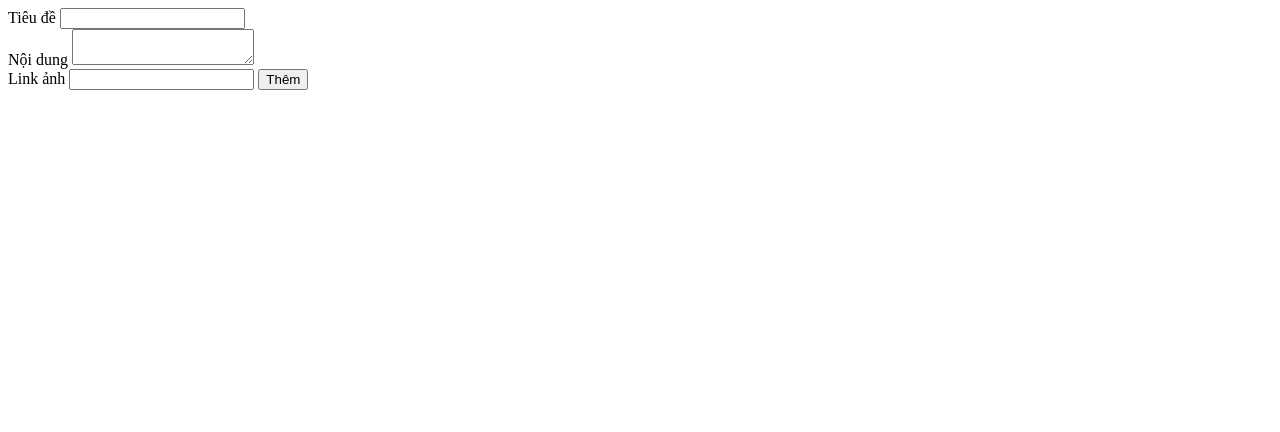
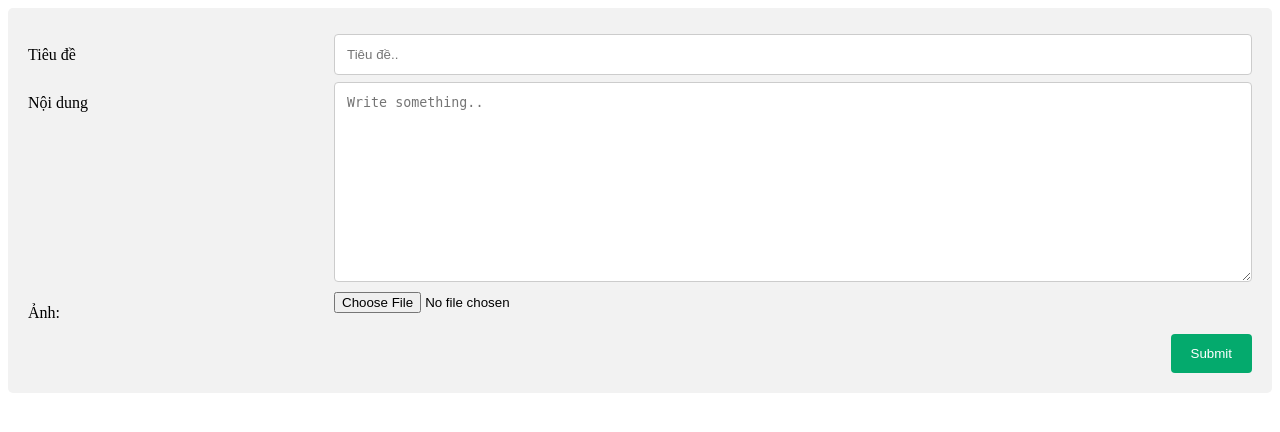
Before and after one commit to Diend1509/NEWS_page, a PHP site: page /NEW/form_php.php in a window 1280 px wide. Shown: the top 432 px of the page. Run offline with PHP 8.4, Linux system fonts and the light colour scheme; the visitor is signed in with stand-in values (Sample User, id 1).

Commit message:
Update form_php.php

```diff
--- a/NEW/form_php.php
+++ b/NEW/form_php.php
@@ -12,20 +12,111 @@ if(empty($_SESSION['level'])){
 	<meta charset="utf-8">
 	<meta name="viewport" content="width=device-width, initial-scale=1">
 	<title></title>
+	<style type="text/css">
+				* {
+	  box-sizing: border-box;
+	}
+
+	input[type=text], select, textarea {
+	  width: 100%;
+	  padding: 12px;
+	  border: 1px solid #ccc;
+	  border-radius: 4px;
+	  resize: vertical;
+	}
+
+	label {
+	  padding: 12px 12px 12px 0;
+	  display: inline-block;
+	}
+
+	input[type=submit] {
+	  background-color: #04AA6D;
+	  color: white;
+	  padding: 12px 20px;
+	  border: none;
+	  border-radius: 4px;
+	  cursor: pointer;
+	  float: right;
+	}
+
+	input[type=submit]:hover {
+	  background-color: #45a049;
+	}
+
+	.container {
+	  border-radius: 5px;
+	  background-color: #f2f2f2;
+	  padding: 20px;
+	}
+
+	.col-25 {
+	  float: left;
+	  width: 25%;
+	  margin-top: 6px;
+	}
+
+	.col-75 {
+	  float: left;
+	  width: 75%;
+	  margin-top: 6px;
+	}
+
+	/* Clear floats after the columns */
+	.row:after {
+	  content: "";
+	  display: table;
+	  clear: both;
+	}
+
+	/* Responsive layout - when the screen is less than 600px wide, make the two columns stack on top of each other instead of next to each other */
+	@media screen and (max-width: 600px) {
+	  .col-25, .col-75, input[type=submit] {
+	    width: 100%;
+	    margin-top: 0;
+	  }
+	}
+	</style>
 
 </head>
 <body>
-	<form method="POST" action="process_php.php">
-		Tiêu đề
-		<input type="text" name="tieu_de">
-		<br>
-		Nội dung
-		<textarea name="noi_dung"> </textarea>
-		<br>
-		Link ảnh
-		<input type="text" name="anh">
-		<button>Thêm</button>
-	</form>
+
+<div class="container">
+	  <form method="POST" action="process_php.php">
+	    <div class="row">
+	      <div class="col-25">
+	        <label for="tieu_de">Tiêu đề</label>
+	      </div>
+	      <div class="col-75">
+	        <input type="text" id="tieu_de" name="tieu_de" placeholder="Tiêu đề..">
+	      </div>
+	    </div>
+
+	    <div class="row">
+	      <div class="col-25">
+	        <label for="noi_dung">Nội dung</label>
+	      </div>
+	      <div class="col-75">
+	        <textarea id="noi_dung" name="noi_dung" placeholder="Write something.." style="height:200px"></textarea>
+	      </div>
+	    </div>
+
+	    <div class="row">
+	    	<div class="col-25">
+	    		<label for="img">Ảnh:</label>
+	      	</div>
+	    	<div class="col-75">
+	    		<input type="file" id="img" name="anh" accept="image/*">
+	      	</div>
+
+
+	    </div>
+	    <div class="row">
+	      <input type="submit" value="Submit">
+	    </div>
+
+	  </form>
+</div>
 
 
 </body>
```
